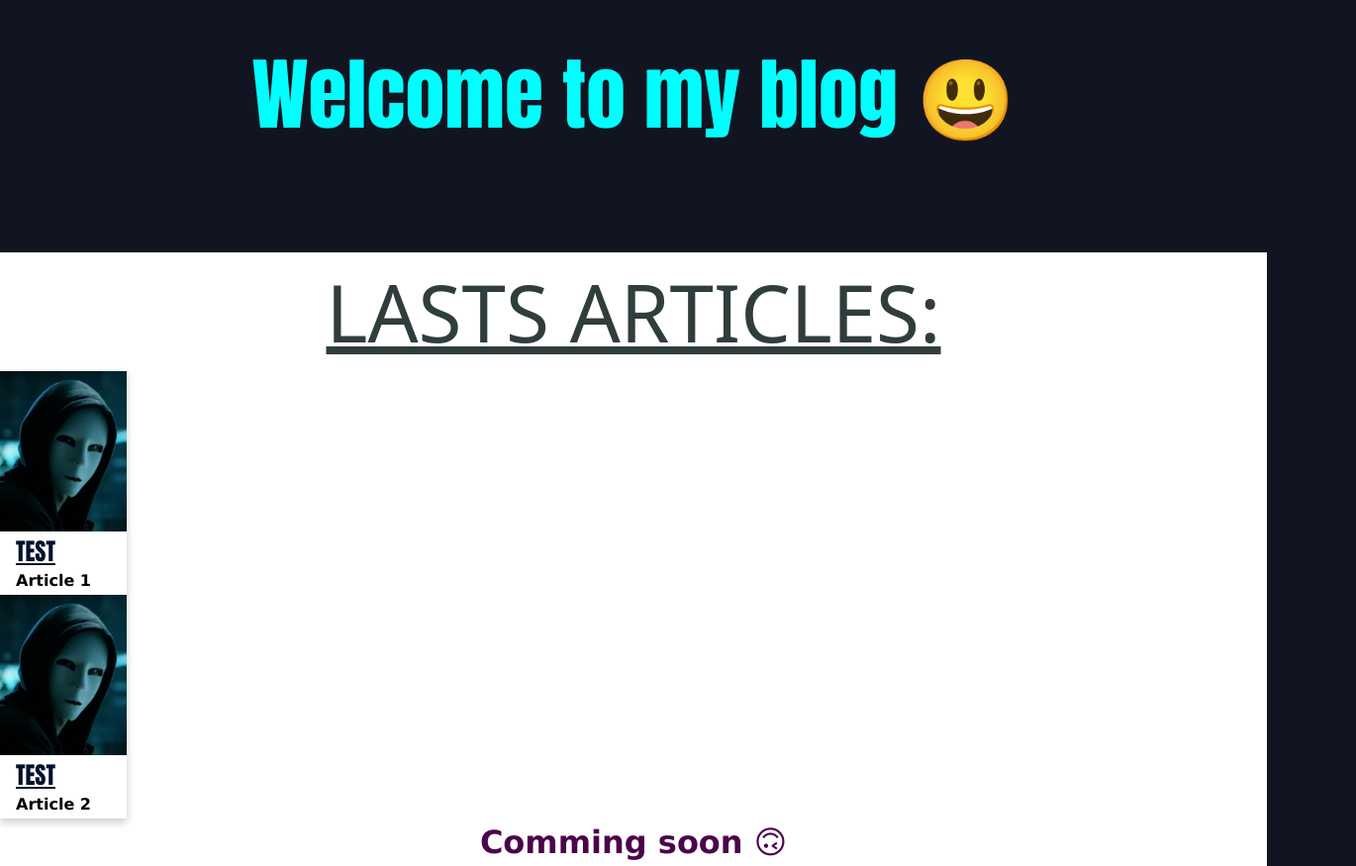
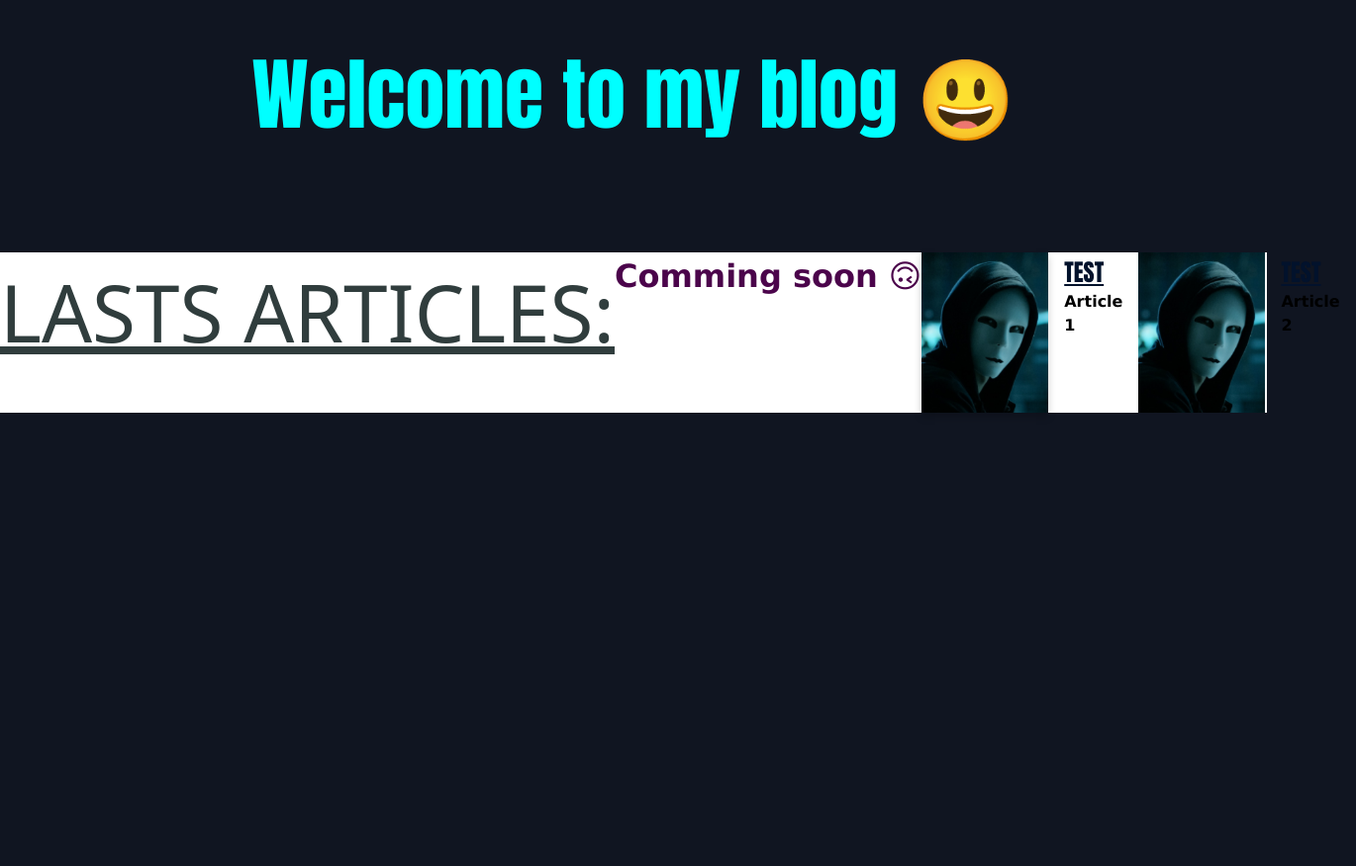
Before and after one commit to NeKroFR/NeKRoFR.github.io, a plain HTML site: page other_pages/blog/index.html in a window 1280 px wide. Shown: the part 115-990 px from the top of the page at 99% size, 1370 px wide, since content can reach past the window. After the commit the page ends 800 px from the top, so only its background shows below. Drawn offline with Linux system fonts and the light colour scheme.

Commit message:
Update style.css

```diff
--- a/style.css
+++ b/style.css
@@ -45,6 +45,8 @@ img#logo{
     width: 100%;
     position: relative;
     top: 250px;
+    display: flex;
+    flex-direction: row;
 }
 #my_projects{
     font-family: 'Anton', sans-serif;
@@ -167,12 +169,17 @@ IMG.img_project {
     text-decoration: underline;
 }
 
+.main_article {
+    display: flex;
+  }
+
 .card {
     box-shadow: 0 4px 8px 0 rgba(0,0,0,0.2);
     transition: 0.3s;
     width: 10%;
-    position: relative;
-
+    order: 5;
+    display: flex;
+    flex-direction: row;
 
 }
 
```
